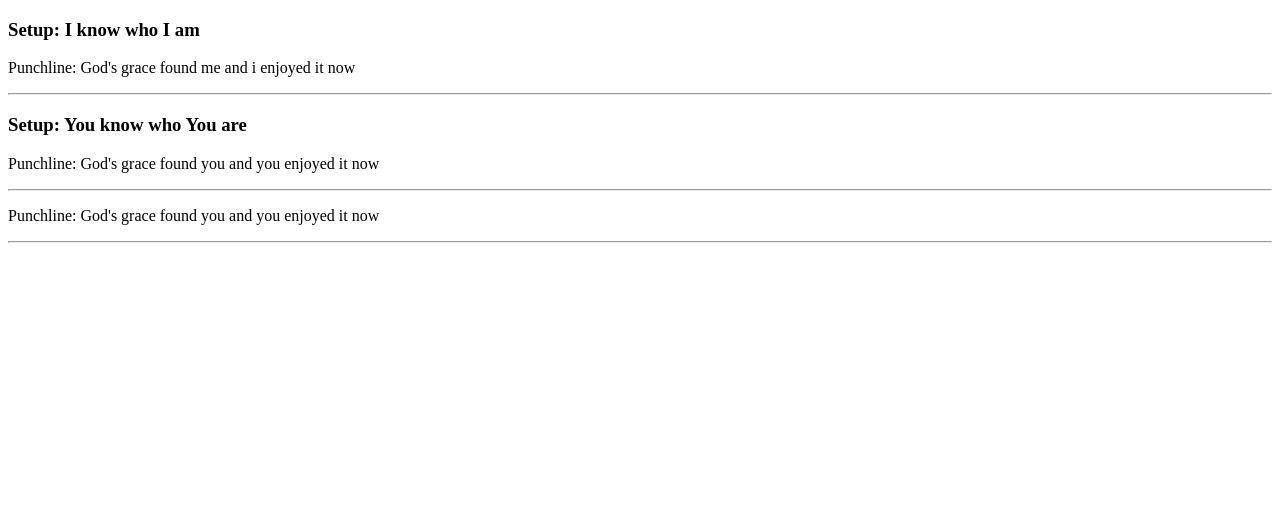
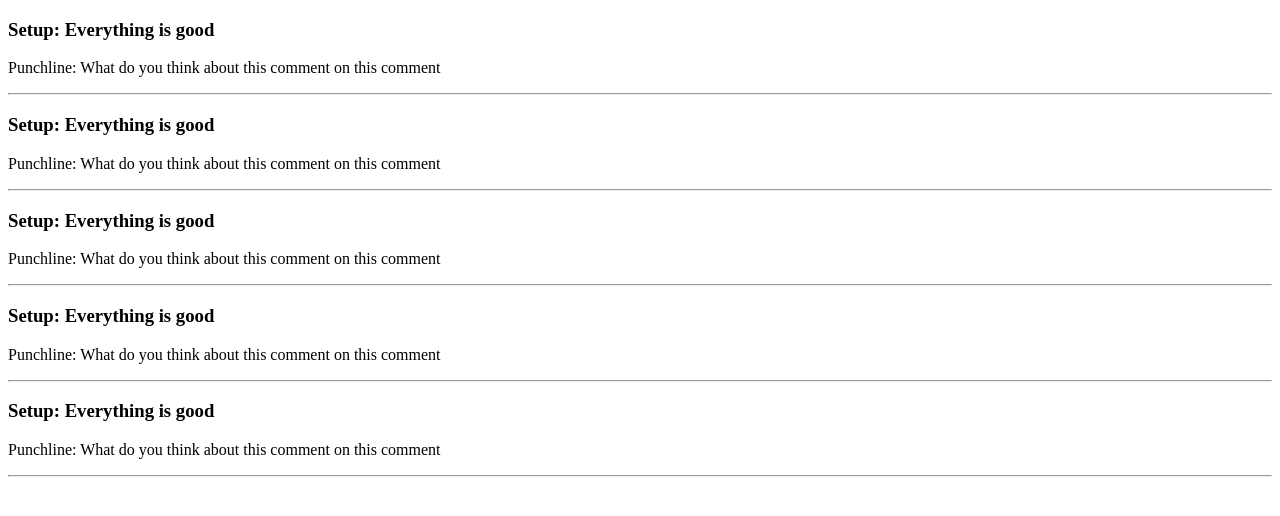
Before and after one commit to idowuemmao/my-react-tutorial, a React (Create React App) app: page / in a window 1280 px wide. Shown: the top 516 px of the page. Built offline with nearby package versions, Linux system fonts and the light colour scheme.

Commit message:
working on jokes

```diff
--- a/src/App.js
+++ b/src/App.js
@@ -3,26 +3,21 @@
 // import Buscard from './components/Buscard/Buscard'
 // import Airbnb from "./components/Airbnb/Airbnb"
 import Jokes from "./components/Jokes/Jokes";
+import JokeData from "./components/Jokes/JokeData";
 
 export default function Mypage() {
+  const jokeElement = JokeData.map((joke) => {
+    return (
+      <Jokes key={joke.id} setup={joke.setup} punchline={joke.punchline} />
+    );
+  });
   return (
     <div>
       {/* <Navbar/> */}
       {/* <Body/> */}
       {/* <Buscard/> */}
       {/* <Airbnb/> */}
-      <Jokes
-        setup="I know who I am"
-        punchline="God's grace found me and i enjoyed it now"
-      />
-      <Jokes
-        setup="You know who You are"
-        punchline="God's grace found you and you enjoyed it now"
-      />
-      <Jokes
-        // setup="You know who You are"
-        punchline="God's grace found you and you enjoyed it now"
-      />
+      {jokeElement}
     </div>
   );
 }
--- a/src/components/Jokes/JokeData.js
+++ b/src/components/Jokes/JokeData.js
@@ -5,23 +5,24 @@ const jokes = [
     punchline: "What do you think about this comment on this comment",
   },
   {
-    id: 1,
+    id: 2,
     setup: "Everything is good",
     punchline: "What do you think about this comment on this comment",
   },
   {
-    id: 1,
+    id: 3,
     setup: "Everything is good",
     punchline: "What do you think about this comment on this comment",
   },
   {
-    id: 1,
+    id: 3,
     setup: "Everything is good",
     punchline: "What do you think about this comment on this comment",
   },
   {
-    id: 1,
+    id: 4,
     setup: "Everything is good",
     punchline: "What do you think about this comment on this comment",
   },
 ];
+export default jokes;
```
